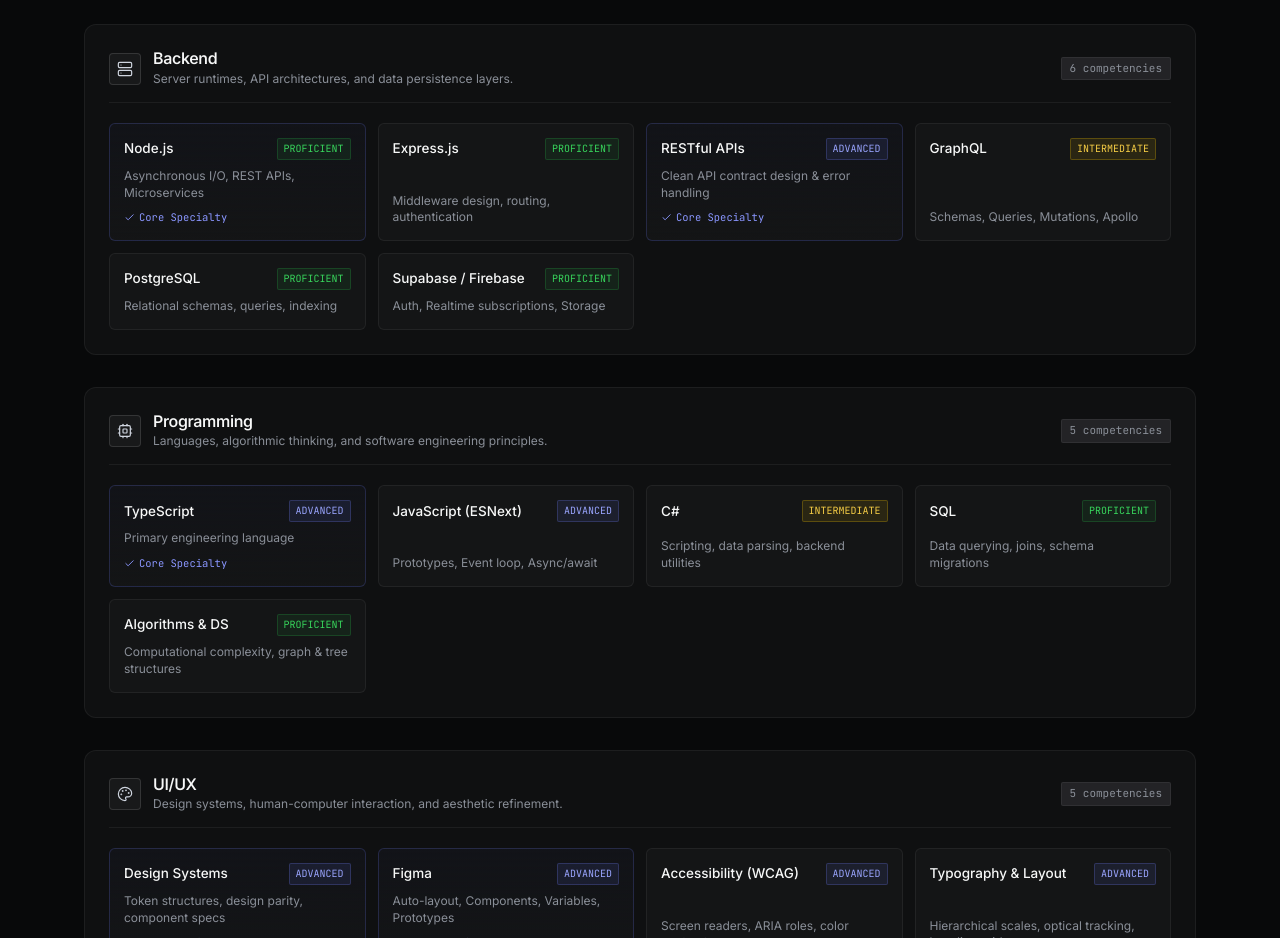
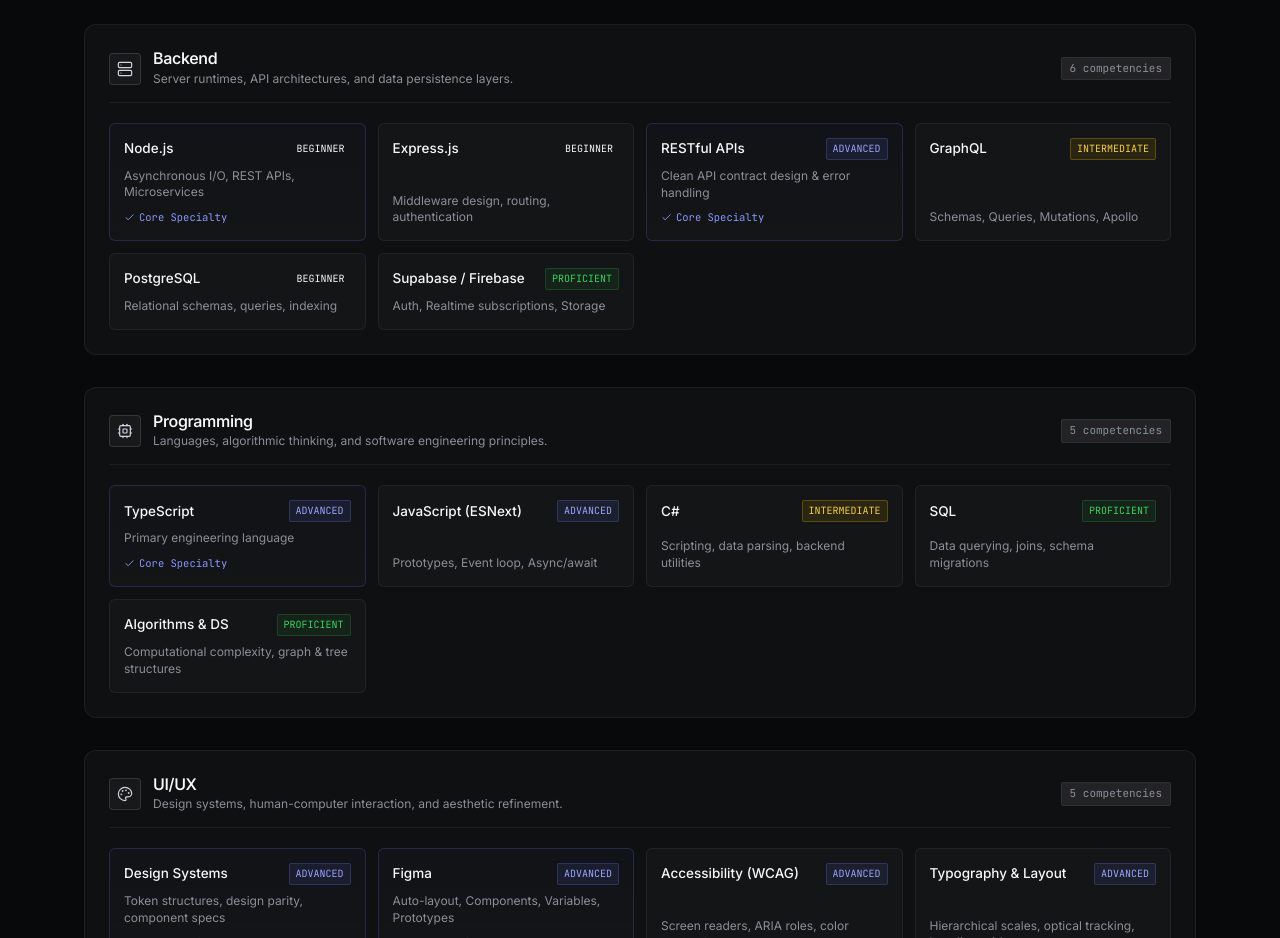
Before and after one commit to moaazelshazly/Personal_website, a React (Vite) app: page /skills in a window 1280 px wide. Shown: the part 800-1738 px from the top of the page. Built offline with nearby package versions, Linux system fonts and the light colour scheme.

Commit message:
change navlink

```diff
--- a/src/data/portfolioData.ts
+++ b/src/data/portfolioData.ts
@@ -98,11 +98,11 @@
       title: "Backend",
       description: "Server runtimes, API architectures, and data persistence layers.",
       skills: [
-        { name: "Node.js", level: "Proficient", description: "Asynchronous I/O, REST APIs, Microservices", highlight: true },
-        { name: "Express.js", level: "Proficient", description: "Middleware design, routing, authentication" },
+        { name: "Node.js", level: "Beginner", description: "Asynchronous I/O, REST APIs, Microservices", highlight: true },
+        { name: "Express.js", level: "Beginner", description: "Middleware design, routing, authentication" },
         { name: "RESTful APIs", level: "Advanced", description: "Clean API contract design & error handling", highlight: true },
         { name: "GraphQL", level: "Intermediate", description: "Schemas, Queries, Mutations, Apollo" },
-        { name: "PostgreSQL", level: "Proficient", description: "Relational schemas, queries, indexing" },
+        { name: "PostgreSQL", level: "Beginner", description: "Relational schemas, queries, indexing" },
         { name: "Supabase / Firebase", level: "Proficient", description: "Auth, Realtime subscriptions, Storage" }
       ]
     },
--- a/src/pages/AboutPage.tsx
+++ b/src/pages/AboutPage.tsx
@@ -1,5 +1,5 @@
 import React from 'react';
-import { useLoaderData, Link } from 'react-router';
+import { useLoaderData, NavLink } from 'react-router';
 import { About } from '../components/About';
 import { PORTFOLIO_DATA } from '../data/portfolioData';
 
@@ -16,9 +16,9 @@
   return (
     <div className="subpage-wrapper">
       <div className="section-container subpage-breadcrumb-container">
-        <Link to="/" className="back-link">
+        <NavLink to="/" className="back-link">
           ← Return to Full Portfolio Overview
-        </Link>
+        </NavLink>
       </div>
       <About about={about} personal={personal} />
     </div>
--- a/src/pages/ContactPage.tsx
+++ b/src/pages/ContactPage.tsx
@@ -1,5 +1,5 @@
 import React from 'react';
-import { useLoaderData, Link } from 'react-router';
+import { useLoaderData, NavLink } from 'react-router';
 import { Contact } from '../components/Contact';
 import { PORTFOLIO_DATA } from '../data/portfolioData';
 
@@ -13,9 +13,9 @@
   return (
     <div className="subpage-wrapper">
       <div className="section-container subpage-breadcrumb-container">
-        <Link to="/" className="back-link">
+        <NavLink to="/" className="back-link">
           ← Return to Full Portfolio Overview
-        </Link>
+        </NavLink>
       </div>
       <Contact personal={personal} />
     </div>
--- a/src/pages/ProjectDetailPage.tsx
+++ b/src/pages/ProjectDetailPage.tsx
@@ -1,5 +1,5 @@
 import React from 'react';
-import { useLoaderData, Link, type LoaderFunctionArgs } from 'react-router';
+import { useLoaderData, NavLink, type LoaderFunctionArgs } from 'react-router';
 import { PORTFOLIO_DATA } from '../data/portfolioData';
 import { GithubIcon, ExternalLinkIcon, CheckIcon, ArrowRightIcon } from '../components/Icons';
 
@@ -29,9 +29,9 @@
       <div className="section-container">
         {/* Navigation Breadcrumb */}
         <div className="detail-breadcrumb">
-          <Link to="/#projects" className="back-link">
+          <NavLink to="/#projects" className="back-link">
             <span>← Return to Projects</span>
-          </Link>
+          </NavLink>
           <span className="breadcrumb-separator">/</span>
           <span className="breadcrumb-current">{project.id}</span>
         </div>
@@ -151,10 +151,10 @@
             {nextProject && (
               <div className="next-project-card">
                 <span className="next-label">Next Case Study</span>
-                <Link to={`/projects/${nextProject.id}`} className="next-link">
+                <NavLink to={`/projects/${nextProject.id}`} className="next-link">
                   <span className="next-title">{nextProject.name}</span>
                   <ArrowRightIcon size={14} />
-                </Link>
+                </NavLink>
               </div>
             )}
           </aside>
--- a/src/pages/ProjectsPage.tsx
+++ b/src/pages/ProjectsPage.tsx
@@ -1,5 +1,5 @@
 import React from 'react';
-import { useLoaderData, Link } from 'react-router';
+import { useLoaderData, NavLink } from 'react-router';
 import { Projects } from '../components/Projects';
 import { PORTFOLIO_DATA } from '../data/portfolioData';
 
@@ -13,9 +13,9 @@
   return (
     <div className="subpage-wrapper">
       <div className="section-container subpage-breadcrumb-container">
-        <Link to="/" className="back-link">
+        <NavLink to="/" className="back-link">
           ← Return to Full Portfolio Overview
-        </Link>
+        </NavLink>
       </div>
       <Projects projects={projects} />
     </div>
```
